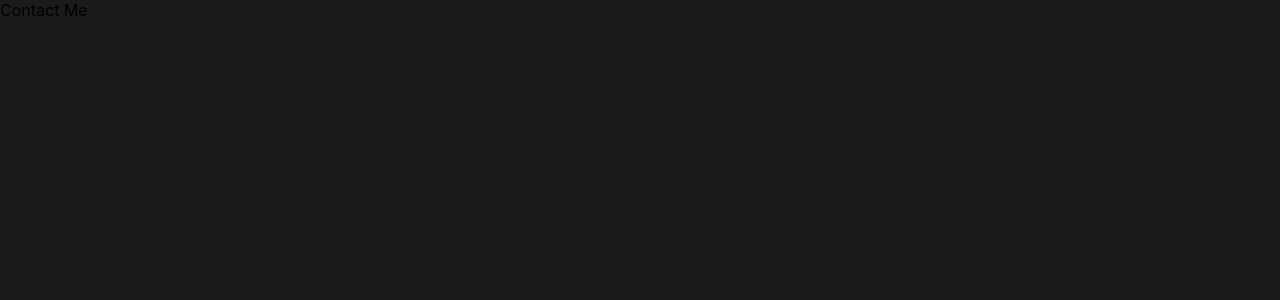
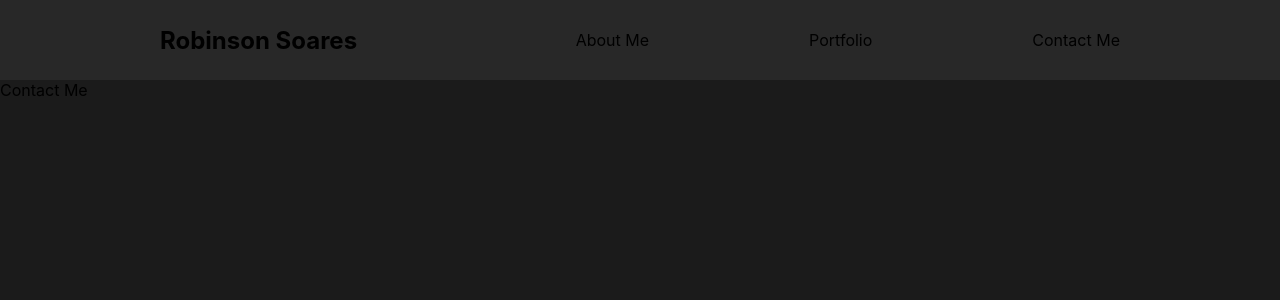
Before and after one commit to robinsonsoares/do-zero-ao-fullstack, a React (Create React App) app in the folder frontend/: page /contactme in a window 1280 px wide. Shown: the top 300 px of the page. Built offline with nearby package versions, Linux system fonts and the light colour scheme.

Commit message:
Styled Nav

```diff
--- a/frontend/src/App.js
+++ b/frontend/src/App.js
@@ -10,11 +10,13 @@ import { BrowserRouter, Route, Switch } from 'react-router-dom'
 import AboutUs from './pages/AboutUs'
 import Portfolio from './pages/Portfolio'
 import ContactMe from './pages/ContactMe'
+import Nav from './components/Nav'
 
 function App() {
   return (
     <div>
       <GlobalStyle />
+      <Nav />
       <BrowserRouter>
         <Switch>
           <Route exact path="/">
--- a/frontend/src/components/Nav.js
+++ b/frontend/src/components/Nav.js
@@ -1,9 +1,43 @@
 import React from 'react'
 
+//Styled Components
+import styled from 'styled-components'
+
 const Nav = () => {
+    const menuOptions = {
+        about: '<About Me />',
+        portfolio: '<Portfolio />',
+        contact: '<Contact Me />'
+    }
     return (
-        <div>Navigation NAV</div>
+        <StyledNav>
+            <h1>Robinson Soares</h1>
+            <ul>
+                <li>About Me</li>
+                <li>Portfolio</li>
+                <li>Contact Me</li>
+            </ul>
+        </StyledNav>
     )
 }
 
+const StyledNav = styled.nav`
+    min-height: 10vh;
+    display: flex;
+    margin: auto;
+    justify-content: space-between;
+    align-items: center;
+    padding: 1rem 10rem;
+    background: #282828;
+    position: sticky;
+    top: 0;
+    ul {
+        display: flex;
+        list-style: none;
+    }
+    li {
+        padding-left: 10rem;
+    }
+`;
+
 export default Nav
```
